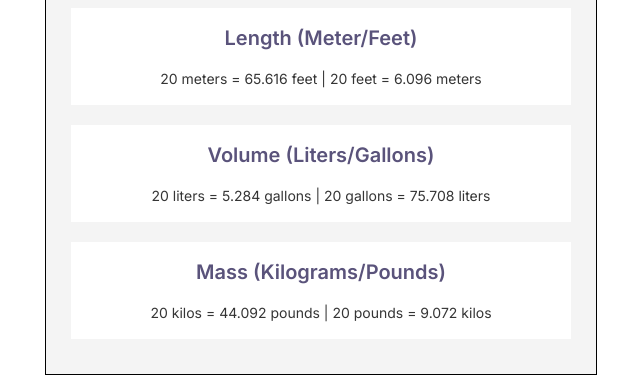
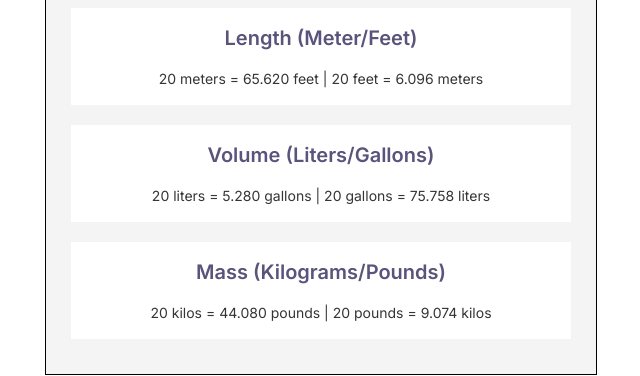
Before and after one commit to Anri20/Unit-Converter, a plain HTML site: page index.html in a window 1280 px wide. Both pictures are taken after a click on the button "Convert". Shown: the part 358-734 px from the top of the page, 319-959 px from the left. Drawn offline with Linux system fonts and the light colour scheme.

Commit message:
Add Convert Feature

```diff
--- a/index.css
+++ b/index.css
@@ -121,6 +121,7 @@ button#btn-convert {
     border: none;
     border-radius: 5px;
     box-shadow: 0px 1px 2px 0px #0000000D;
+    cursor: pointer;
 }
 
 section.container {
--- a/index.html
+++ b/index.html
@@ -31,15 +31,15 @@
         <section class="container">
             <div class="convert">
                 <h2>Length (Meter/Feet)</h2>
-                <span>20 meters = 65.616 feet | 20 feet = 6.096 meters</span>
+                <span id="length">20 meters = 65.616 feet | 20 feet = 6.096 meters</span>
             </div>
             <div class="convert">
                 <h2>Volume (Liters/Gallons)</h2>
-                <span>20 liters = 5.284 gallons | 20 gallons = 75.708 liters</span>
+                <span id="volume">20 liters = 5.284 gallons | 20 gallons = 75.708 liters</span>
             </div>
             <div class="convert">
                 <h2>Mass (Kilograms/Pounds)</h2>
-                <span>20 kilos = 44.092 pounds | 20 pounds = 9.072 kilos</span>
+                <span id="mass">20 kilos = 44.092 pounds | 20 pounds = 9.072 kilos</span>
             </div>
         </section>
     </main>
--- a/index.js
+++ b/index.js
@@ -2,4 +2,65 @@
 1 meter = 3.281 feet
 1 liter = 0.264 gallon
 1 kilogram = 2.204 pound
+
+--section-bg-color: #F4F4F4;
+--div-bg-color: #FFFFFF;
+--h2-color: #5A537B;
+--span-color: #353535;
 */
+
+const mode = document.getElementById("toggleSwitch")
+const root = document.documentElement
+
+mode.addEventListener("change", (e) => {
+    if (e.target.checked) {
+        console.log("Dark Mode")
+        root.style.setProperty("--section-bg-color", "#1F2937")
+        root.style.setProperty("--div-bg-color", "#273549")
+        root.style.setProperty("--h2-color", "#CCC1FF")
+        root.style.setProperty("--span-color", "#FFFFFF")
+    } else {
+        console.log("Light Mode")
+        root.style.setProperty("--section-bg-color", "#F4F4F4")
+        root.style.setProperty("--div-bg-color", "#FFFFFF")
+        root.style.setProperty("--h2-color", "#5A537B")
+        root.style.setProperty("--span-color", "#353535")
+    }
+})
+
+let meter = 0
+let liters = 0
+let kilos = 0
+let feet = 0
+let gallons = 0
+let pounds = 0
+
+const number = document.getElementById("number")
+const btnConvert = document.getElementById("btn-convert")
+
+const lengths = document.getElementById("length")
+const volume = document.getElementById("volume")
+const mass = document.getElementById("mass")
+
+btnConvert.addEventListener("click", () => {
+    /*
+    1 meter = 3.281 feet
+    1 liter = 0.264 gallon
+    1 kilogram = 2.204 pound
+    */
+    console.log(number.value)
+
+    // Metric
+    meter = (number.value / 3.281).toFixed(3)
+    liters = (number.value / 0.264).toFixed(3)
+    kilos = (number.value / 2.204).toFixed(3)
+
+    // Imperial
+    feet = (number.value * 3.281).toFixed(3)
+    gallons = (number.value * 0.264).toFixed(3)
+    pounds = (number.value * 2.204).toFixed(3)
+
+    lengths.textContent = `${number.value} meters = ${feet} feet | ${number.value} feet = ${meter} meters`
+    volume.textContent = `${number.value} liters = ${gallons} gallons | ${number.value} gallons = ${liters} liters`
+    mass.textContent = `${number.value} kilos = ${pounds} pounds | ${number.value} pounds = ${kilos} kilos`
+})
```
